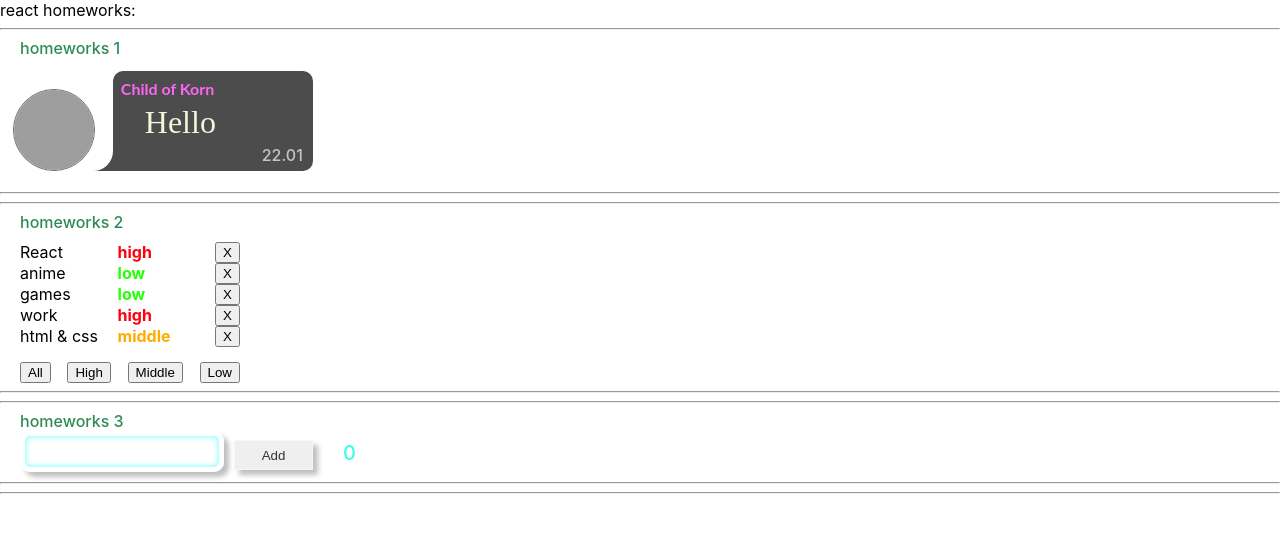
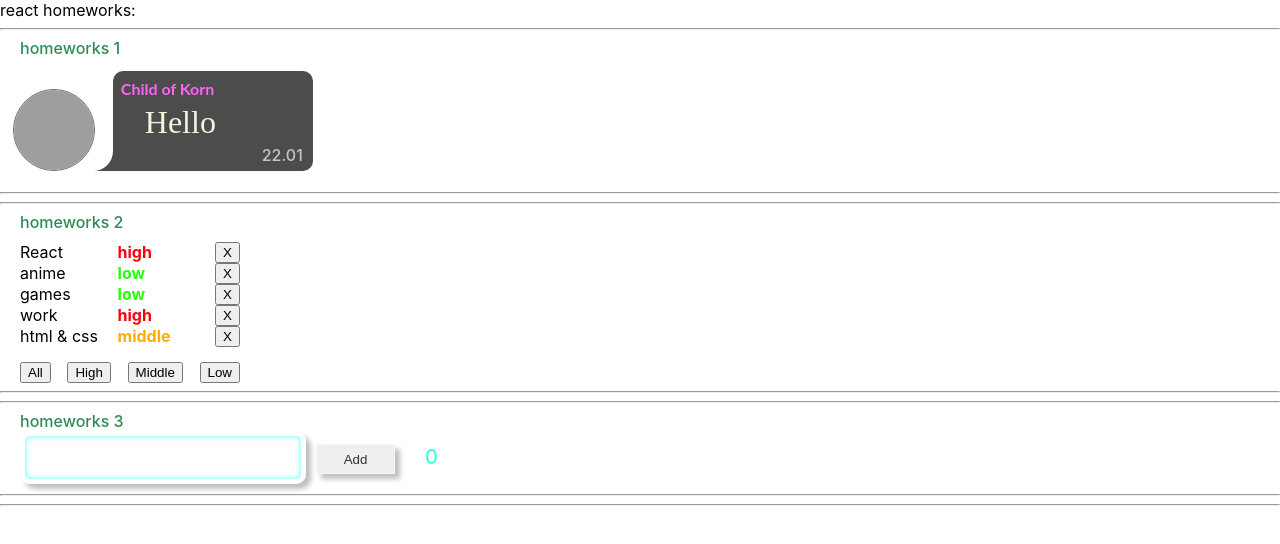
Before and after one commit to Metaloziz/homeworks-my, a React (Create React App) app: page / in a window 1280 px wide. Shown: the top 544 px of the page. Built offline with nearby package versions, Linux system fonts and the light colour scheme; grey boxes are pictures that could not be loaded.

Commit message:
did 3 task

```diff
--- a/src/p2-homeworks/h3/Greeting.module.css
+++ b/src/p2-homeworks/h3/Greeting.module.css
@@ -8,8 +8,10 @@
 }
 
 .errorMessage {
+
     margin: 10px 20px;
     color: #ff000c;
+    opacity: 80%;
 }
 
 .title {
@@ -20,16 +22,15 @@
 
 input {
     margin-left: 20px;
-    padding: 1px;
-    font-size: 25px;
+    padding: 10px;
+    font-size: 20px;
     border: 5px solid rgba(255, 255, 255, 0.5);
     box-shadow: 0px 0px 5px 1px rgb(0 255 255 / 50%) inset, 5px 5px 5px rgb(0 0 0 / 25%);
     border-radius: 10px;
     background: rgba(255, 255, 255, 0.5);
     color: #333;
-    width: 15%;
+    width: 20%;
 }
-
 
 .totalUsers {
 
@@ -49,9 +50,3 @@ input {
     border: 1px solid rgba(255, 255, 255, 0.5);
     box-shadow: 5px 5px 5px rgb(0 0 0 / 25%);
 }
-
-/*!*.buttonAddUser:active {*!*/
-
-/*!*    box-shadow: 10px 15px 5px rgb(0 0 0 / 25%);*!*/
-
-/*!*}*!*/
```
